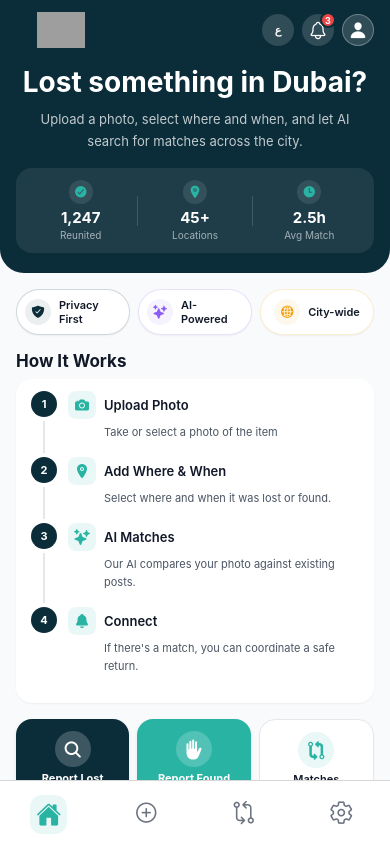
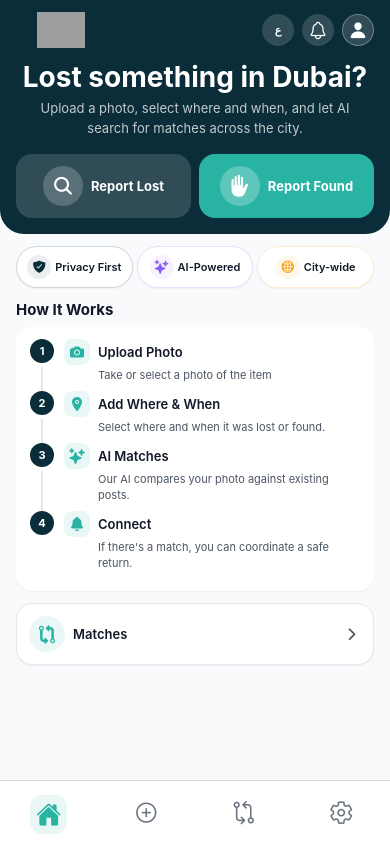
Before and after one commit to AlBaraa63/Mafqood-App, a React Native app: screen /Home in a window 390 px wide. Built offline with nearby package versions, Linux system fonts and the light colour scheme; grey boxes are pictures that could not be loaded.

Commit message:
refactor: streamline HomeScreen layout and remove unused components

```diff
--- a/src/screens/HomeScreen.tsx
+++ b/src/screens/HomeScreen.tsx
@@ -4,15 +4,14 @@
  * Follows DubaiNow-level polish with bilingual Arabic/English support
  */
 
-import React, { useEffect, useRef } from 'react';
+import React from 'react';
 import {
   View,
   Text,
   StyleSheet,
   TouchableOpacity,
   ScrollView,
-  I18nManager,
-  Animated,
+  Dimensions,
 } from 'react-native';
 import { Ionicons } from '@expo/vector-icons';
 import { useNavigation } from '@react-navigation/native';
@@ -24,6 +23,8 @@
 import { MafqoodLogo } from '../components/ui/MafqoodLogo';
 
 type NavigationProp = BottomTabNavigationProp<BottomTabParamList>;
+
+const { height: SCREEN_HEIGHT } = Dimensions.get('window');
 
 // ========================================
 // Reusable Components
@@ -84,37 +85,6 @@
 // Main Home Screen
 // ========================================
 
-// Animated stat counter component
-function AnimatedStat({ value, label, icon }: { value: string; label: string; icon: keyof typeof Ionicons.glyphMap }) {
-  const scaleAnim = useRef(new Animated.Value(0.8)).current;
-  const opacityAnim = useRef(new Animated.Value(0)).current;
-
-  useEffect(() => {
-    Animated.parallel([
-      Animated.spring(scaleAnim, {
-        toValue: 1,
-        friction: 4,
-        useNativeDriver: true,
-      }),
-      Animated.timing(opacityAnim, {
-        toValue: 1,
-        duration: 400,
-        useNativeDriver: true,
-      }),
-    ]).start();
-  }, []);
-
-  return (
-    <Animated.View style={[styles.statItem, { opacity: opacityAnim, transform: [{ scale: scaleAnim }] }]}>
-      <View style={styles.statIconContainer}>
-        <Ionicons name={icon} size={14} color={colors.primary.accent} />
-      </View>
-      <Text style={styles.statValue}>{value}</Text>
-      <Text style={styles.statLabel}>{label}</Text>
-    </Animated.View>
-  );
-}
-
 export default function HomeScreen() {
   const { t, language, isRTL, setLanguage } = useLanguage();
   const navigation = useNavigation<NavigationProp>();
@@ -123,13 +93,6 @@
   // Toggle language function
   const toggleLanguage = () => {
     setLanguage(language === 'en' ? 'ar' : 'en');
-  };
-
-  // Mock stats data (in real app, fetch from API)
-  const stats = {
-    reunited: '1,247',
-    locations: '45+',
-    avgTime: '2.5h',
   };
 
   // Feature chips data (3 chips that fit in one row)
@@ -186,10 +149,6 @@
                 activeOpacity={0.7}
               >
                 <Ionicons name="notifications-outline" size={20} color={colors.text.white} />
-                {/* Notification badge */}
-                <View style={styles.notificationBadge}>
-                  <Text style={styles.notificationBadgeText}>3</Text>
-                </View>
               </TouchableOpacity>
 
               {/* Profile Avatar Placeholder */}
@@ -213,13 +172,31 @@
             {t('home_hero_subtitle')}
           </Text>
 
-          {/* Live Stats Row */}
-          <View style={[styles.statsRow, isRTL && styles.rtlRow]}>
-            <AnimatedStat value={stats.reunited} label={t('stats_reunited')} icon="checkmark-circle" />
-            <View style={styles.statDivider} />
-            <AnimatedStat value={stats.locations} label={t('stats_locations')} icon="location" />
-            <View style={styles.statDivider} />
-            <AnimatedStat value={stats.avgTime} label={t('stats_avg_time')} icon="time" />
+          {/* ================================
+              QUICK ACTIONS - Moved inside hero for prominence
+              ================================ */}
+          <View style={styles.quickActionsSection}>
+            <TouchableOpacity
+              style={[styles.actionButtonCompact, { backgroundColor: 'rgba(255, 255, 255, 0.15)' }]}
+              onPress={() => navigation.navigate('Report', { type: 'lost' })}
+              activeOpacity={0.85}
+            >
+              <View style={[styles.actionButtonIconCompact, { backgroundColor: 'rgba(255, 255, 255, 0.2)' }]}>
+                <Ionicons name="search" size={22} color={colors.text.white} />
+              </View>
+              <Text style={styles.actionButtonTextCompact}>{t('nav_report_lost')}</Text>
+            </TouchableOpacity>
+
+            <TouchableOpacity
+              style={[styles.actionButtonCompact, { backgroundColor: colors.primary.accent }]}
+              onPress={() => navigation.navigate('Report', { type: 'found' })}
+              activeOpacity={0.85}
+            >
+              <View style={[styles.actionButtonIconCompact, { backgroundColor: 'rgba(255, 255, 255, 0.25)' }]}>
+                <Ionicons name="hand-left" size={22} color={colors.text.white} />
+              </View>
+              <Text style={styles.actionButtonTextCompact}>{t('nav_report_found')}</Text>
+            </TouchableOpacity>
           </View>
         </View>
 
@@ -255,43 +232,21 @@
           </View>
         </View>
 
-        {/* ================================
-            QUICK ACTIONS ROW (All 3 in one row)
-            ================================ */}
-        <View style={styles.quickActionsSection}>
+        {/* View Matches Button */}
         <TouchableOpacity
-            style={[styles.actionButtonCompact, { backgroundColor: colors.primary.dark }]}
-            onPress={() => navigation.navigate('Report', { type: 'lost' })}
-            activeOpacity={0.85}
-          >
-            <View style={styles.actionButtonIconCompact}>
-              <Ionicons name="search" size={20} color={colors.text.white} />
-            </View>
-            <Text style={styles.actionButtonTextCompact} numberOfLines={2}>{t('nav_report_lost')}</Text>
-          </TouchableOpacity>
-
-          <TouchableOpacity
-            style={[styles.actionButtonCompact, { backgroundColor: colors.primary.accent }]}
-            onPress={() => navigation.navigate('Report', { type: 'found' })}
-            activeOpacity={0.85}
-          >
-            <View style={styles.actionButtonIconCompact}>
-              <Ionicons name="hand-left" size={20} color={colors.text.white} />
-            </View>
-            <Text style={styles.actionButtonTextCompact} numberOfLines={2}>{t('nav_report_found')}</Text>
-          </TouchableOpacity>
-
-          <TouchableOpacity
-            style={styles.matchesButtonCompact}
+          style={styles.matchesButton}
           onPress={() => navigation.navigate('Matches')}
           activeOpacity={0.8}
         >
-            <View style={styles.matchesIconCompact}>
+          <View style={styles.matchesIcon}>
             <Ionicons name="git-compare" size={20} color={colors.primary.accent} />
           </View>
-            <Text style={styles.matchesTextCompact} numberOfLines={2}>{t('nav_matches')}</Text>
+          <Text style={styles.matchesText}>{t('nav_matches')}</Text>
+          <Ionicons name="chevron-forward" size={18} color={colors.text.secondary} />
         </TouchableOpacity>
-        </View>
+
+        {/* Bottom spacing */}
+        <View style={{ height: spacing.xl }} />
       </ScrollView>
     </View>
   );
@@ -312,6 +267,7 @@
   },
   scrollContent: {
     paddingHorizontal: layout.screenPadding,
+    flexGrow: 1,
   },
 
   // RTL helpers
@@ -334,10 +290,10 @@
     marginHorizontal: -layout.screenPadding,
     paddingHorizontal: layout.screenPadding,
     paddingTop: spacing.md,
-    paddingBottom: spacing.xl,
+    paddingBottom: spacing.lg,
     borderBottomLeftRadius: borderRadius.xxl,
     borderBottomRightRadius: borderRadius.xxl,
-    marginBottom: spacing.lg,
+    marginBottom: spacing.md,
   },
 
   // Header Bar
@@ -345,7 +301,7 @@
     flexDirection: 'row',
     justifyContent: 'space-between',
     alignItems: 'center',
-    marginBottom: spacing.lg,
+    marginBottom: spacing.md,
   },
   headerRight: {
     flexDirection: 'row',
@@ -374,24 +330,6 @@
     justifyContent: 'center',
     position: 'relative',
   },
-  notificationBadge: {
-    position: 'absolute',
-    top: -2,
-    right: -2,
-    backgroundColor: '#EF4444',
-    width: 16,
-    height: 16,
-    borderRadius: 8,
-    alignItems: 'center',
-    justifyContent: 'center',
-    borderWidth: 2,
-    borderColor: colors.primary.dark,
-  },
-  notificationBadgeText: {
-    fontSize: 9,
-    fontWeight: typography.weights.bold,
-    color: colors.text.white,
-  },
   profileBtn: {
     width: 32,
     height: 32,
@@ -403,118 +341,51 @@
     borderColor: 'rgba(255, 255, 255, 0.3)',
   },
 
-  // Stats Row
-  statsRow: {
-    flexDirection: 'row',
-    justifyContent: 'center',
-    alignItems: 'center',
-    backgroundColor: 'rgba(255, 255, 255, 0.08)',
-    marginTop: spacing.lg,
-    paddingVertical: spacing.md,
-    paddingHorizontal: spacing.sm,
-    borderRadius: borderRadius.lg,
-  },
-  statItem: {
-    flex: 1,
-    alignItems: 'center',
-  },
-  statIconContainer: {
-    width: 24,
-    height: 24,
-    borderRadius: 12,
-    backgroundColor: 'rgba(255, 255, 255, 0.1)',
-    alignItems: 'center',
-    justifyContent: 'center',
-    marginBottom: spacing.xs,
-  },
-  statValue: {
-    fontSize: typography.sizes.md,
-    fontWeight: typography.weights.bold,
-    color: colors.text.white,
-  },
-  statLabel: {
-    fontSize: 10,
-    color: 'rgba(255, 255, 255, 0.6)',
-    marginTop: 2,
-  },
-  statDivider: {
-    width: 1,
-    height: 30,
-    backgroundColor: 'rgba(255, 255, 255, 0.15)',
-  },
-
   heroTitle: {
-    fontSize: typography.sizes.title,
+    fontSize: SCREEN_HEIGHT < 700 ? typography.sizes.lg : typography.sizes.title,
     fontWeight: typography.weights.bold,
     color: colors.text.white,
     textAlign: 'center',
-    marginBottom: spacing.sm,
-    lineHeight: 36,
+    marginBottom: spacing.xs,
+    lineHeight: SCREEN_HEIGHT < 700 ? 28 : 34,
   },
   heroSubtitle: {
     fontSize: typography.sizes.sm,
     color: 'rgba(255, 255, 255, 0.75)',
     textAlign: 'center',
-    lineHeight: 22,
-    paddingHorizontal: spacing.md,
+    lineHeight: 20,
+    paddingHorizontal: spacing.sm,
+    marginBottom: spacing.lg,
   },
 
   // ================================
-  // QUICK ACTIONS ROW (Compact)
+  // QUICK ACTIONS (Inside Hero)
   // ================================
   quickActionsSection: {
     flexDirection: 'row',
     gap: spacing.sm,
-    marginBottom: spacing.lg,
   },
   actionButtonCompact: {
     flex: 1,
+    flexDirection: 'row',
     alignItems: 'center',
+    justifyContent: 'center',
     paddingVertical: spacing.md,
     paddingHorizontal: spacing.sm,
     borderRadius: borderRadius.lg,
-    ...shadows.md,
+    gap: spacing.sm,
   },
   actionButtonIconCompact: {
-    width: 36,
-    height: 36,
-    borderRadius: 18,
-    backgroundColor: 'rgba(255, 255, 255, 0.2)',
+    width: 40,
+    height: 40,
+    borderRadius: 20,
     alignItems: 'center',
     justifyContent: 'center',
-    marginBottom: spacing.xs,
   },
   actionButtonTextCompact: {
-    fontSize: typography.sizes.xs,
+    fontSize: typography.sizes.sm,
     fontWeight: typography.weights.bold,
     color: colors.text.white,
-    textAlign: 'center',
-  },
-  matchesButtonCompact: {
-    flex: 1,
-    alignItems: 'center',
-    paddingVertical: spacing.md,
-    paddingHorizontal: spacing.sm,
-    borderRadius: borderRadius.lg,
-    backgroundColor: colors.background.primary,
-    borderWidth: 1,
-    borderColor: colors.border.light,
-    ...shadows.sm,
-  },
-  matchesIconCompact: {
-    width: 36,
-    height: 36,
-    borderRadius: 18,
-    backgroundColor: colors.primary.accentLight,
-    alignItems: 'center',
-    justifyContent: 'center',
-    marginBottom: spacing.xs,
-  },
-  matchesTextCompact: {
-    fontSize: typography.sizes.xs,
-    fontWeight: typography.weights.semibold,
-    color: colors.text.primary,
-    textAlign: 'center',
   },
 
   // ================================
@@ -523,8 +394,8 @@
   featuresRow: {
     flexDirection: 'row',
     justifyContent: 'space-between',
-    gap: spacing.sm,
-    marginBottom: spacing.lg,
+    gap: spacing.xs,
+    marginBottom: spacing.md,
   },
   featureChip: {
     flex: 1,
@@ -533,21 +404,21 @@
     justifyContent: 'center',
     backgroundColor: colors.background.primary,
     borderWidth: 1,
-    paddingHorizontal: spacing.sm,
+    paddingHorizontal: spacing.xs,
     paddingVertical: spacing.sm,
     borderRadius: borderRadius.full,
-    gap: spacing.sm,
+    gap: spacing.xs,
     ...shadows.sm,
   },
   featureChipIcon: {
-    width: 26,
-    height: 26,
-    borderRadius: 13,
+    width: 24,
+    height: 24,
+    borderRadius: 12,
     alignItems: 'center',
     justifyContent: 'center',
   },
   featureChipText: {
-    fontSize: typography.sizes.xs,
+    fontSize: 11,
     fontWeight: typography.weights.semibold,
     color: colors.text.primary,
   },
@@ -556,10 +427,10 @@
   // HOW IT WORKS
   // ================================
   howItWorksSection: {
-    marginBottom: spacing.lg,
+    marginBottom: spacing.md,
   },
   sectionTitle: {
-    fontSize: typography.sizes.lg,
+    fontSize: typography.sizes.md,
     fontWeight: typography.weights.bold,
     color: colors.text.primary,
     marginBottom: spacing.sm,
@@ -572,23 +443,23 @@
   },
   stepRow: {
     flexDirection: 'row',
-    marginBottom: spacing.sm,
+    marginBottom: spacing.xs,
   },
   stepNumberCol: {
     alignItems: 'center',
-    width: 32,
+    width: 28,
     marginRight: spacing.sm,
   },
   stepNumberCircle: {
-    width: 26,
-    height: 26,
-    borderRadius: 13,
+    width: 24,
+    height: 24,
+    borderRadius: 12,
     backgroundColor: colors.primary.dark,
     alignItems: 'center',
     justifyContent: 'center',
   },
   stepNumberText: {
-    fontSize: typography.sizes.xs,
+    fontSize: 11,
     fontWeight: typography.weights.bold,
     color: colors.text.white,
   },
@@ -601,16 +472,16 @@
   },
   stepContentCol: {
     flex: 1,
-    paddingBottom: spacing.sm,
+    paddingBottom: spacing.xs,
   },
   stepHeader: {
     flexDirection: 'row',
     alignItems: 'center',
-    marginBottom: spacing.xs,
+    marginBottom: 2,
   },
   stepIconBox: {
-    width: 28,
-    height: 28,
+    width: 26,
+    height: 26,
     borderRadius: borderRadius.sm,
     backgroundColor: colors.primary.accentLight,
     alignItems: 'center',
@@ -624,9 +495,39 @@
     flex: 1,
   },
   stepDesc: {
-    fontSize: typography.sizes.xs,
+    fontSize: 11,
     color: colors.text.secondary,
-    lineHeight: 18,
-    marginLeft: 36, // Align with title after icon
+    lineHeight: 16,
+    marginLeft: 34,
+  },
+
+  // ================================
+  // MATCHES BUTTON
+  // ================================
+  matchesButton: {
+    flexDirection: 'row',
+    alignItems: 'center',
+    backgroundColor: colors.background.primary,
+    paddingVertical: spacing.md,
+    paddingHorizontal: spacing.md,
+    borderRadius: borderRadius.lg,
+    borderWidth: 1,
+    borderColor: colors.border.light,
+    ...shadows.sm,
+  },
+  matchesIcon: {
+    width: 36,
+    height: 36,
+    borderRadius: 18,
+    backgroundColor: colors.primary.accentLight,
+    alignItems: 'center',
+    justifyContent: 'center',
+    marginRight: spacing.sm,
+  },
+  matchesText: {
+    flex: 1,
+    fontSize: typography.sizes.sm,
+    fontWeight: typography.weights.semibold,
+    color: colors.text.primary,
   },
 });
```
Lines whose indentation alone changed are shown as unchanged.
